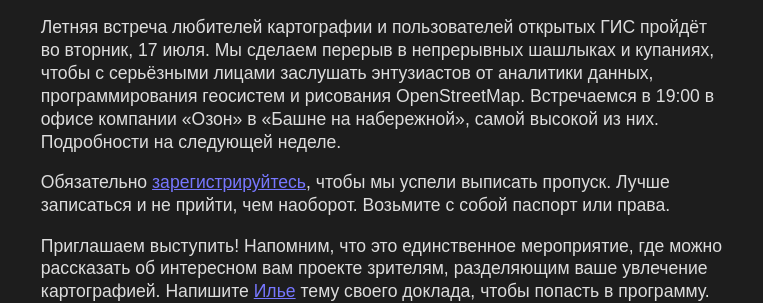
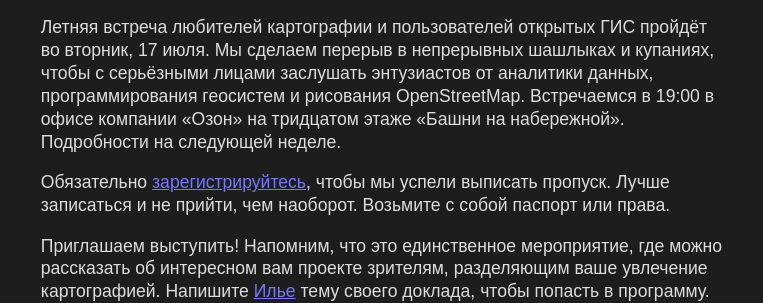
Before and after one commit to Zverik/schemotechnika, a Jekyll site: the page built from _posts/2018-06-28-schemo17.md, in a window 1280 px wide. Shown: the part 305-608 px from the top of the page, without its empty margins (258-1021 px from the left). Built offline with Jekyll 4.4.1, drawn with Linux system fonts in a browser that asks for light colours.

Commit message:
30th floor

```diff
--- a/_posts/2018-06-28-schemo17.md
+++ b/_posts/2018-06-28-schemo17.md
@@ -9,7 +9,7 @@ permalink: 17.html
 во вторник, 17 июля. Мы сделаем перерыв в непрерывных шашлыках и купаниях, чтобы
 с серьёзными лицами заслушать энтузиастов от аналитики данных, программирования
 геосистем и рисования OpenStreetMap. Встречаемся в 19:00 в офисе компании «Озон»
-в «Башне на набережной», самой высокой из них. Подробности на следующей неделе.
+на тридцатом этаже «Башни на набережной». Подробности на следующей неделе.
 
 Обязательно [зарегистрируйтесь](https://iz.timepad.ru/event/754613/), чтобы мы успели выписать
 пропуск. Лучше записаться и не прийти, чем наоборот. Возьмите с собой паспорт или права.
```
